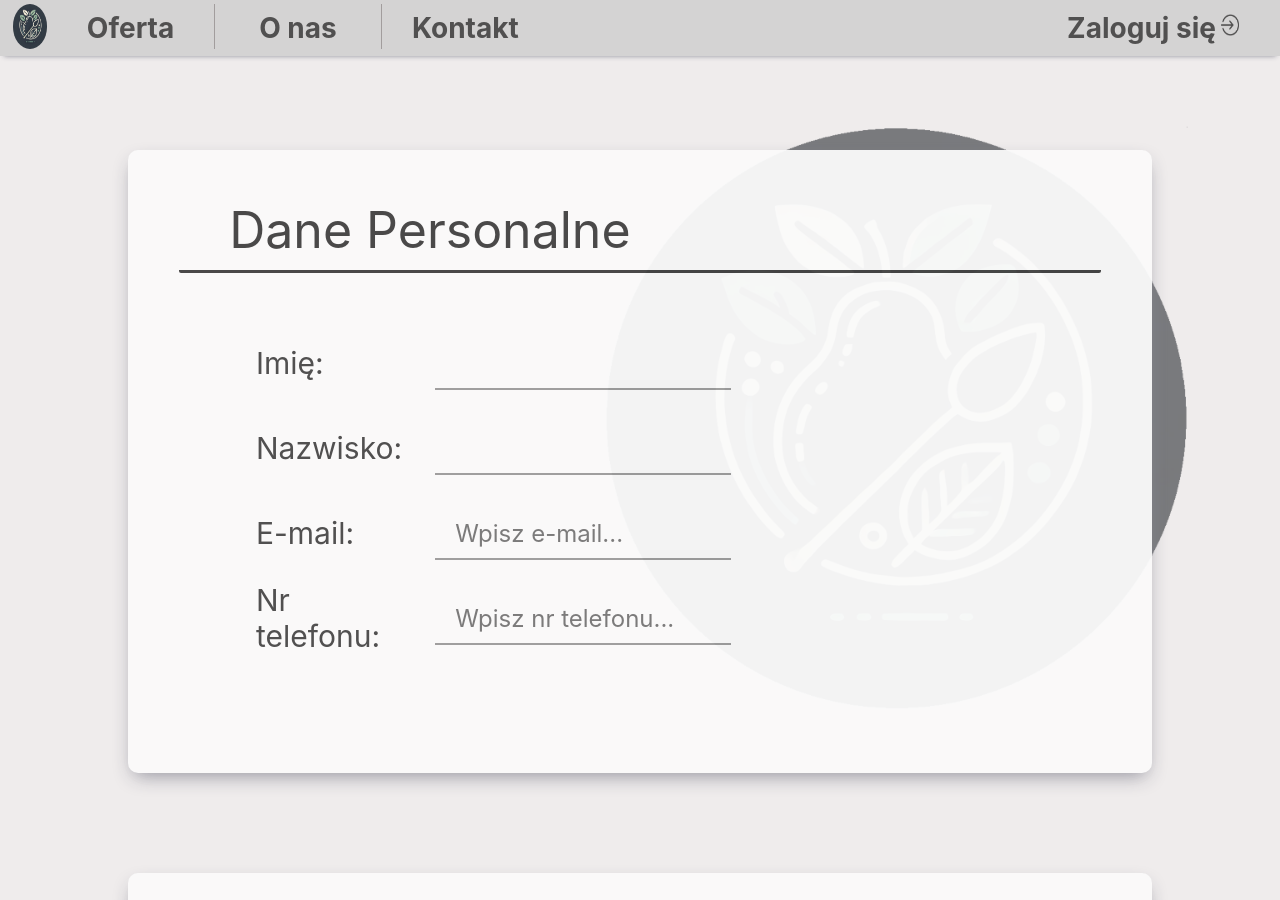
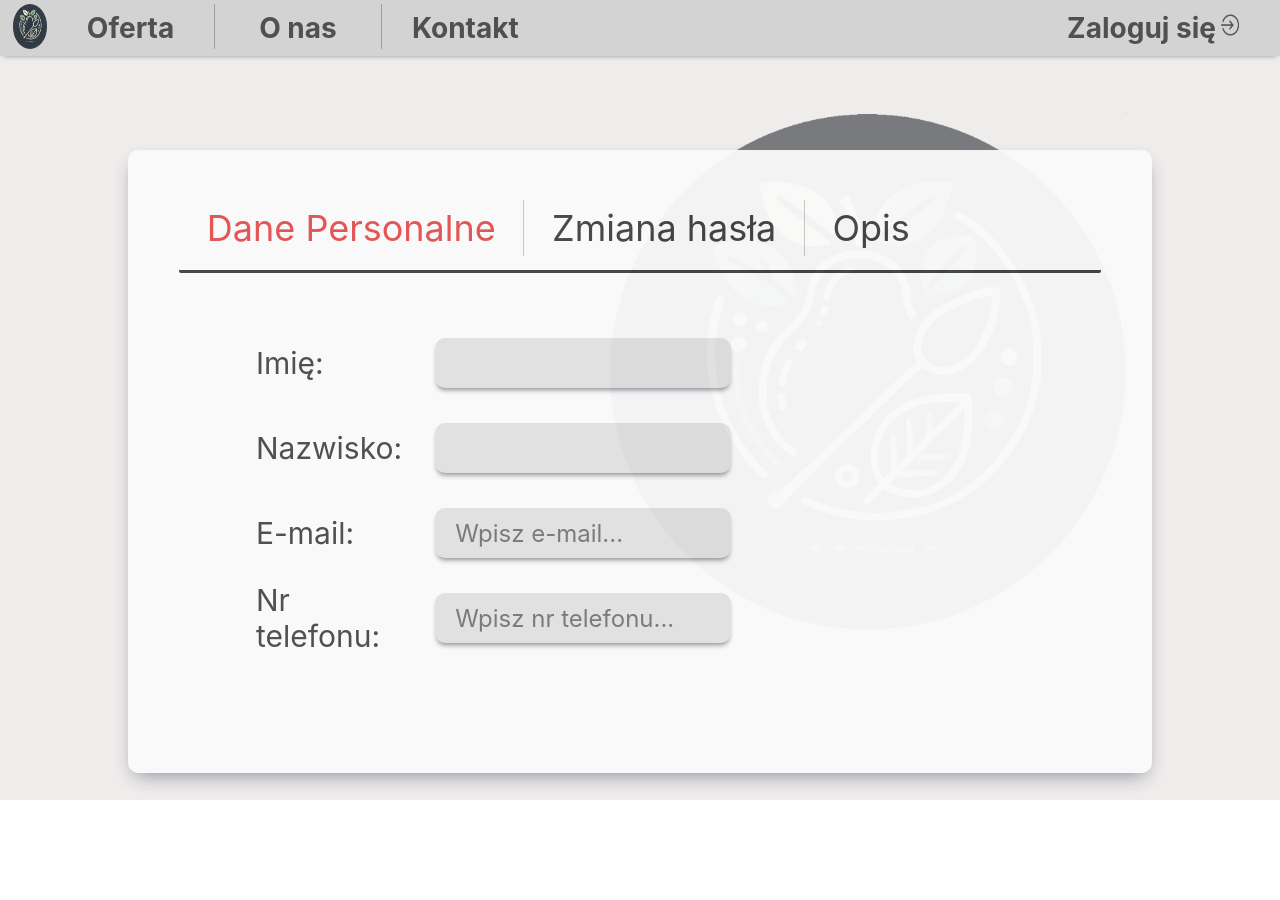
Before and after one commit to SebastianCieslik245787/Dietetyk_plus, a React (Vite) app: page /user-settings in a window 1280 px wide. After the commit the page ends 800 px from the top, so only its background shows below. Built offline with nearby package versions, Linux system fonts and the light colour scheme.

Commit message:
Few changes in User Settings

```diff
--- a/src/assets/elements/user_settings/UserSettingsLabel.jsx
+++ b/src/assets/elements/user_settings/UserSettingsLabel.jsx
@@ -1,11 +1,16 @@
-const UserSettingsInput = ({label}) => {
+const UserSettingsInput = ({labels, onClick, isActive}) => {
 
 
     return(
         <div className="user-settings-label">
-           <p className="user-settings-label-text">
-               {label}
-           </p>
+            {
+                labels.map((label, index) => (
+                    <p onClick={() => onClick(index)} key={index} className={`user-settings-label-text ${index === 0 ? "user-settings-label-text-first" : ""} ${isActive === index ? "user-settings-label-text-active" : ""}`}>
+                        {label}
+                    </p>
+                ))
+            }
+
         </div>
     );
 }; export default UserSettingsInput;
--- a/src/pages/UserSettings.jsx
+++ b/src/pages/UserSettings.jsx
@@ -9,6 +9,8 @@ import {useCookies} from "react-cookie"
 
 export function UserSettings() {
     const [cookies, setCookies] = useCookies(['User-Data']);
+    const [actualSettings, setActualSettings] = useState(0);
+
     const [userPasswordData, setUserPasswordData] = useState({
         userPassword: "",
         userConfirmPassword: "",
@@ -24,6 +26,7 @@ export function UserSettings() {
 
     const [userPersonalData, setUserPersonalData] = useState(initialData);
     const [isModifiedPersonalData, setIsModifiedPersonalData] = useState(false);
+    const [isModifiedDescription, setIsModifiedDescription] = useState(false);
 
     useEffect(() => {
         const dataChanged = JSON.stringify(userPersonalData) !== JSON.stringify(initialData);
@@ -36,8 +39,17 @@ export function UserSettings() {
             <div className="user-settings-container">
                 <div className="user-settings-personal-data">
                     <UserSettingsLabel
-                        label="Dane Personalne"
+                        labels={[
+                            "Dane Personalne",
+                            "Zmiana hasła",
+                            "Opis"
+                        ]}
+                        onClick={setActualSettings}
+                        isActive={actualSettings}
                     />
+                    {
+                        actualSettings === 0 && (
+                            <>
                                 <UserSettingsInput
                                     id="userName"
                                     label="Imię:"
@@ -71,14 +83,18 @@ export function UserSettings() {
                                     type="text"
                                     readOnly={false}
                                 />
-                    <div className={`user-settings-save-button ${isModifiedPersonalData ? "user-settings-save-button-active" : ""}`} onClick={()=>{changeUserData(setCookies, cookies, userPersonalData)}}>
+                                <div
+                                    className={`user-settings-save-button ${isModifiedPersonalData ? "user-settings-save-button-active" : ""}`}
+                                    onClick={() => {
+                                        changeUserData(setCookies, cookies, userPersonalData)
+                                    }}>
                                     Zapisz
                                 </div>
-                </div>
-                <div className="user-settings-personal-data">
-                    <UserSettingsLabel
-                        label="Zmiana hasła"
-                    />
+                            </>
+                        )
+                    }
+                    {actualSettings === 1 && (
+                        <>
                             <UserSettingsInput
                                 id="userPassword"
                                 label="Hasło:"
@@ -106,13 +122,33 @@ export function UserSettings() {
                                 type="password"
                                 readOnly={false}
                             />
-                    <div className={`user-settings-save-button user-settings-save-button-active`} onClick={()=>{changeUserPassword(setCookies,cookies,userPasswordData)}}>
+                            <div className={`user-settings-save-button user-settings-save-button-active`}
+                                 onClick={() => {
+                                     changeUserPassword(setCookies, cookies, userPasswordData)
+                                 }}>
                                 Zapisz
                             </div>
+                        </>
+                    )}
+                    {
+                        actualSettings === 2 && (
+                            <>
+                                <textarea className={"user-settings-textarea"} placeholder="Opisz siebie..."/>
+                                <div
+                                    className={`user-settings-save-button user-settings-save-button-active`}
+                                    onClick={() => {
+                                        changeUserData(setCookies, cookies, userPersonalData)
+                                    }}>
+                                    Zapisz
+                                </div>
+                            </>
+                        )
+                    }
                 </div>
             </div>
         </>
-    );
+    )
+        ;
 }
 
 export default UserSettings;
--- a/src/style/UserSettings.css
+++ b/src/style/UserSettings.css
@@ -6,8 +6,6 @@
     background-position: center;
     background-size: cover;
     position: relative;
-    overflow: hidden auto;
-    padding-bottom: 100px;
 }
 
 .user-settings-personal-data{
@@ -36,18 +34,14 @@
     height: 50px;
     font-size: 1.2rem;
     border: 0;
-    border-bottom: 2px solid #9b9b9b;
-    background-color: transparent;
     color: #484848;
     float: left;
     padding: 0 20px;
-}
-
-.user-settings-input:focus{
     border-radius: 10px;
     outline: none;
-    background-color: #c5c5c5;
+    background-color: #e1e1e1;
     transition: background-color 0.2s ease;
+    box-shadow: 0 4px 5px -2px rgb(137, 137, 149);
 }
 
 .user-settings-input:focus::placeholder {
@@ -74,13 +68,35 @@
     border-bottom: 3px solid #414141;
     border-radius: 2px;
     margin-bottom: 30px;
+    position: relative;
 }
 
 .user-settings-label-text{
-    padding-left: 50px;
+    padding-left: 3%;
+    margin-right: 3%;
+    width: auto;
     color: #414141;
-    font-size: 2.5rem;
+    font-size: 1.8rem;
+    height: 80%;
     float: left;
+    display: flex;
+    align-items: center;
+    justify-content: left;
+    border-left: 1px solid #c4c4c4;
+    transition: 0.3s;
+}
+
+.user-settings-label-text:hover{
+    color: #E24F4F;
+    cursor: pointer;
+}
+
+.user-settings-label-text-active{
+    color: #E24F4F;
+}
+
+.user-settings-label-text-first{
+    border-left: 0;
 }
 
 .user-settings-save-button{
@@ -111,3 +127,22 @@
 .user-settings-save-button-active{
     opacity: 100%;
 }
+
+.user-settings-textarea{
+    width: 82%;
+    height: 300px;
+    margin: 0 7.5%;
+    padding: 20px;
+    border-radius: 20px;
+    border: 0;
+    background-color: #e1e1e1;
+    outline: none;
+    transition: background-color 0.2s ease;
+    color: #484848;
+    box-shadow: 0 4px 5px -2px rgb(137, 137, 149);
+    resize: none;
+}
+
+.user-settings-textarea:focus::placeholder {
+    color: transparent;
+}
```
Lines whose indentation alone changed are shown as unchanged.
